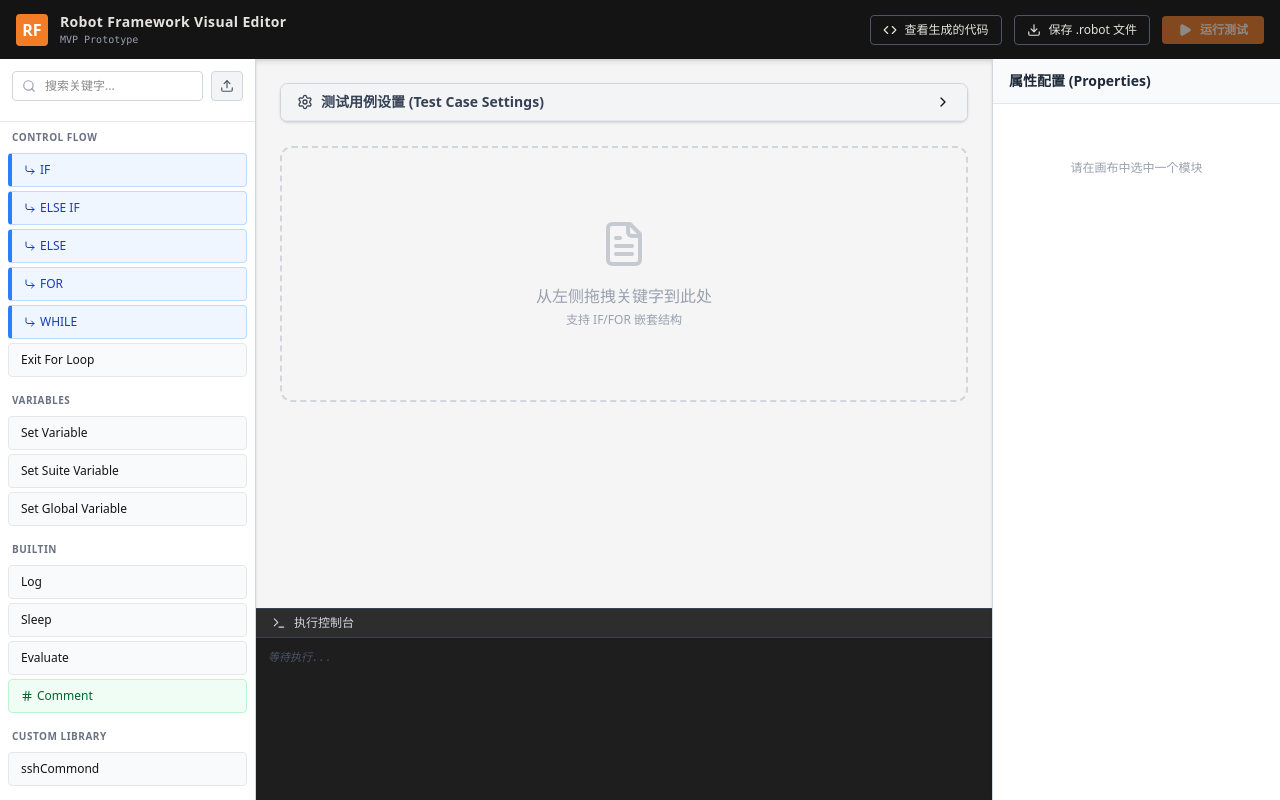
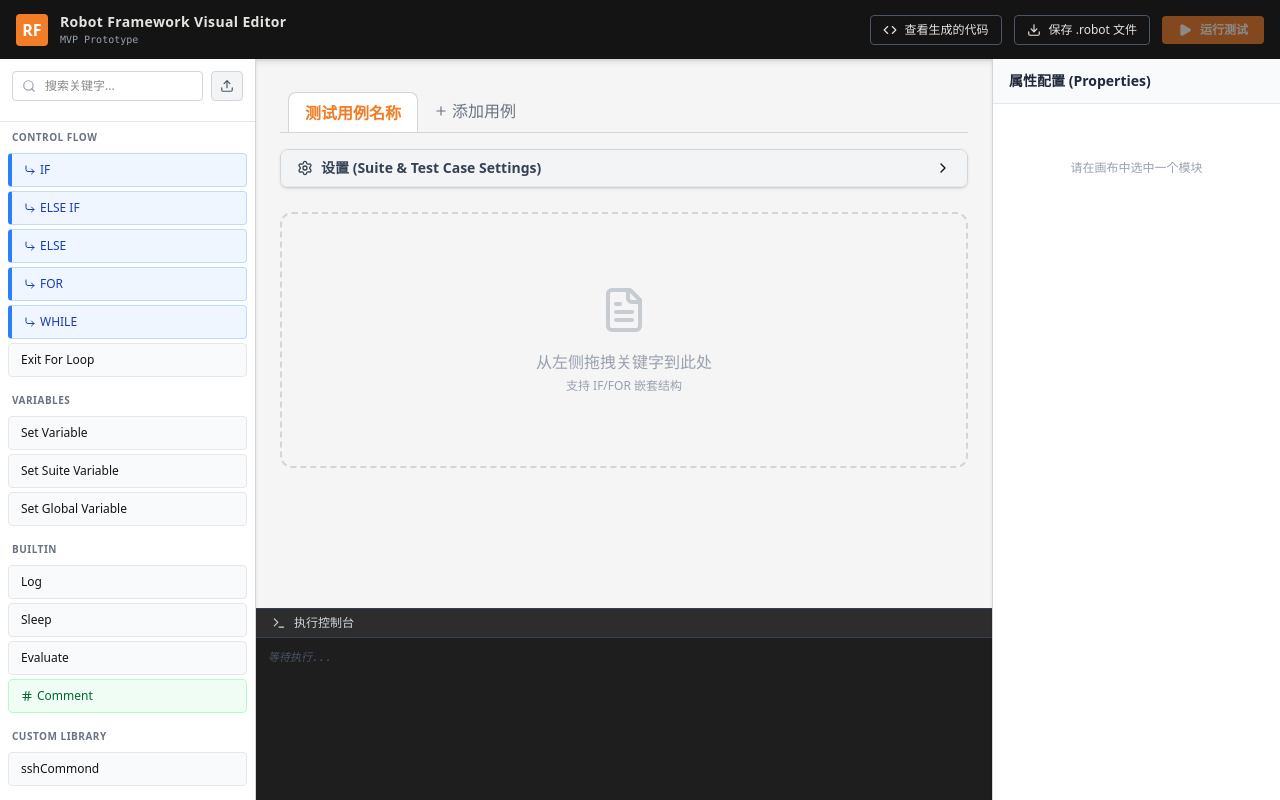
Before and after one commit to ZilongXiao-00/RobotFramework_Generator, a React (Vite) app: page / in a window 1280 px wide. Built offline with nearby package versions, Linux system fonts and the light colour scheme.

Commit message:
多个case

```diff
--- a/src/App.tsx
+++ b/src/App.tsx
@@ -13,13 +13,13 @@ const INITIAL_KEYWORD_LIBRARY = [
   { category: 'Control Flow', name: 'FOR', args: ['variable', 'IN', 'values'], desc: 'FOR loop', isContainer: true },
   { category: 'Control Flow', name: 'WHILE', args: ['condition'], desc: 'WHILE loop', isContainer: true },
   { category: 'Control Flow', name: 'Exit For Loop', args: [], desc: 'Stops executing the enclosing FOR loop.' },
-//   { category: 'Control Flow', name: 'Run Keyword If', args: ['condition', 'keyword'], desc: 'Runs the given keyword with the given arguments, if condition is true.' },
+  // { category: 'Control Flow', name: 'Run Keyword If', args: ['condition', 'keyword'], desc: 'Runs the given keyword with the given arguments, if condition is true.' },
   { category: 'Variables', name: 'Set Variable', args: ['value'], desc: 'Returns the given value (used for local assignment).' },
   { category: 'Variables', name: 'Set Suite Variable', args: ['name', 'value'], desc: 'Makes a variable available everywhere within the scope of the current suite.' },
   { category: 'Variables', name: 'Set Global Variable', args: ['name', 'value'], desc: 'Makes a variable available globally in all tests and suites.' },
   { category: 'BuiltIn', name: 'Log', args: ['message', 'level'], desc: 'Logs the given message.' },
   { category: 'BuiltIn', name: 'Sleep', args: ['time'], desc: 'Pauses the test.' },
-//   { category: 'BuiltIn', name: 'Should Be Equal As Strings', args: ['first', 'second'], desc: 'Fails if objects are unequal after converting them to strings.' },
+  // { category: 'BuiltIn', name: 'Should Be Equal As Strings', args: ['first', 'second'], desc: 'Fails if objects are unequal after converting them to strings.' },
   { category: 'BuiltIn', name: 'Evaluate', args: ['expression'], desc: 'Evaluates the given expression in Python and returns the result.' },
   { category: 'BuiltIn', name: 'Comment', args: ['text'], desc: 'Adds a comment.', isComment: true },
 //   { category: 'Custom Library', name: 'SERControl_DriverNoOccpuant', args: [], desc: 'Driver No Occpuant' },
@@ -32,13 +32,12 @@ const INITIAL_KEYWORD_LIBRARY = [
 //   { category: 'Custom Library', name: '初始化连接', args: ['车内/外机械臂'], desc: '车内/外机械臂' },
 //   { category: 'Custom Library', name: 'HMI_ShortPress_Button', args: ['button'], desc: 'HMIName Recovery time State' },
   { category: 'Custom Library', name: 'sshCommond', args: ['channel', 'command','arg'], desc: 'Execute SSH command' },
-//   { category: 'Custom Library', name: 'Should Be Equal As Strings', args: ['arg','rec_status'], desc: 'Execute SSH command' },
+  // { category: 'Custom Library', name: 'Should Be Equal As Strings', args: ['arg','rec_status'], desc: 'Execute SSH command' },
   { category: 'Custom', name: '空白模板 (Custom Code)', args: [], isCustomCode: true, desc: '手写代码' },
 ];
 
 export default function App() {
   const [library, setLibrary] = useState(INITIAL_KEYWORD_LIBRARY);
-  const [steps, setSteps] = useState([]);
   const [selectedStepId, setSelectedStepId] = useState(null);
   const [searchQuery, setSearchQuery] = useState('');
   const [showCode, setShowCode] = useState(false);
@@ -52,10 +51,35 @@ export default function App() {
   const [dropTarget, setDropTarget] = useState(null); // { id, position: 'before' | 'after' | 'inside' }
 
   // Test Case Settings
-  const [testCaseName, setTestCaseName] = useState('测试用例名称');
-  const [teardown, setTeardown] = useState('sshClose     ${SUITE START TIME}    ${SUITE_NAME}    ${TEST_NAME}');
+  const [testCases, setTestCases] = useState([
+    {
+      id: 'tc_1',
+      name: '测试用例名称',
+      teardown: 'sshClose     ${SUITE START TIME}    ${SUITE_NAME}    ${TEST_NAME}',
+      tags: '',
+      steps: []
+    }
+  ]);
+  const [activeTestCaseId, setActiveTestCaseId] = useState('tc_1');
   const [globalVars, setGlobalVars] = useState([{ name: '${channel}', value: '1' }]);
   const [showSettings, setShowSettings] = useState(false);
+
+  const activeTestCase = testCases.find(tc => tc.id === activeTestCaseId) || testCases[0];
+  const steps = activeTestCase.steps;
+
+  const setSteps = (updater) => {
+    setTestCases(prev => prev.map(tc => {
+      if (tc.id === activeTestCaseId) {
+        const newSteps = typeof updater === 'function' ? updater(tc.steps) : updater;
+        return { ...tc, steps: newSteps };
+      }
+      return tc;
+    }));
+  };
+
+  const updateActiveTestCase = (updates) => {
+    setTestCases(prev => prev.map(tc => tc.id === activeTestCaseId ? { ...tc, ...updates } : tc));
+  };
 
   // --- Import Keywords ---
   const handleImportKeywords = (e) => {
@@ -359,12 +383,19 @@ export default function App() {
     }
 
     code += '*** Test Cases ***\n';
-    code += `${testCaseName || 'Demo Visual Test Case'}\n`;
-    code += generateStepCode(steps, 1);
 
-    if (teardown) {
-      code += `    [Teardown]    ${teardown}\n`;
-    }
+    testCases.forEach(tc => {
+      code += `${tc.name || 'Demo Visual Test Case'}\n`;
+      if (tc.tags) {
+        code += `    [Tags]    ${tc.tags}\n`;
+      }
+      code += generateStepCode(tc.steps, 1);
+
+      if (tc.teardown) {
+        code += `    [Teardown]    ${tc.teardown}\n`;
+      }
+      code += '\n';
+    });
 
     return code;
   };
@@ -376,7 +407,7 @@ export default function App() {
     const url = URL.createObjectURL(blob);
     const a = document.createElement('a');
     a.href = url;
-    a.download = `${testCaseName || 'test_case'}.robot`;
+    a.download = `test_suite.robot`;
     document.body.appendChild(a);
     a.click();
     document.body.removeChild(a);
@@ -603,19 +634,60 @@ export default function App() {
           ) : (
             <div className="flex-1 p-6 overflow-y-auto" onDrop={handleCanvasDrop} onDragOver={handleDragOver}>
               <div className="max-w-3xl mx-auto min-h-full pb-32">
+                {/* Test Case Tabs */}
+                <div className="flex items-end gap-1 mb-4 border-b border-gray-300 overflow-x-auto pt-2 px-2">
+                  {testCases.map(tc => (
+                    <div
+                      key={tc.id}
+                      onClick={() => setActiveTestCaseId(tc.id)}
+                      className={`group flex items-center gap-2 px-4 py-2 rounded-t-lg border-t border-l border-r cursor-pointer whitespace-nowrap transition-colors ${activeTestCaseId === tc.id ? 'bg-white border-gray-300 text-[#F27D26] font-bold relative top-[1px]' : 'bg-gray-100 border-transparent text-gray-600 hover:bg-gray-200'}`}
+                    >
+                      {tc.name || '未命名用例'}
+                      {testCases.length > 1 && (
+                        <button
+                          onClick={(e) => {
+                            e.stopPropagation();
+                            const newTestCases = testCases.filter(t => t.id !== tc.id);
+                            setTestCases(newTestCases);
+                            if (activeTestCaseId === tc.id) {
+                              setActiveTestCaseId(newTestCases[0].id);
+                            }
+                          }}
+                          className={`ml-1 ${activeTestCaseId === tc.id ? 'text-gray-400 hover:text-red-500' : 'text-gray-400 opacity-0 group-hover:opacity-100 hover:text-red-500'}`}
+                        >
+                          <X size={14} />
+                        </button>
+                      )}
+                    </div>
+                  ))}
+                  <button
+                    onClick={() => {
+                      const newId = `tc_${Date.now()}`;
+                      setTestCases([...testCases, {
+                        id: newId,
+                        name: `新测试用例 ${testCases.length + 1}`,
+                        teardown: '',
+                        tags: '',
+                        steps: []
+                      }]);
+                      setActiveTestCaseId(newId);
+                    }}
+                    className="flex items-center gap-1 px-3 py-2 rounded-t-lg text-gray-500 hover:text-[#F27D26] hover:bg-gray-100 cursor-pointer whitespace-nowrap transition-colors mb-[1px]"
+                  >
+                    <Plus size={14} /> 添加用例
+                  </button>
+                </div>
+
                 {/* Test Case Settings */}
                 <div className="mb-6 bg-white border border-gray-300 rounded-lg shadow-sm overflow-hidden">
                   <div className="px-4 py-2 bg-gray-100 border-b border-gray-200 flex items-center justify-between cursor-pointer hover:bg-gray-200 transition-colors" onClick={() => setShowSettings(!showSettings)}>
-                    <div className="flex items-center gap-2 text-sm font-bold text-gray-700"><Settings size={16} /> 测试用例设置 (Test Case Settings)</div>
+                    <div className="flex items-center gap-2 text-sm font-bold text-gray-700"><Settings size={16} /> 设置 (Suite & Test Case Settings)</div>
                     {showSettings ? <ChevronDown size={16} /> : <ChevronRight size={16} />}
                   </div>
                   {showSettings && (
                     <div className="p-4 space-y-4">
-                      <div>
-                        <label className="block text-xs font-bold text-gray-700 mb-1">用例名称 (Test Case Name)</label>
-                        <input type="text" value={testCaseName} onChange={(e) => setTestCaseName(e.target.value)} className="w-full px-2 py-1.5 text-xs border border-gray-300 rounded focus:outline-none focus:border-[#F27D26]" />
-                      </div>
-                      <div>
+                      {/* Suite Settings */}
+                      <div className="pb-4 border-b border-gray-100">
                         <label className="block text-xs font-bold text-gray-700 mb-1">全局变量 (Suite Variables)</label>
                         <div className="space-y-2">
                           {globalVars.map((v, i) => (
@@ -629,9 +701,24 @@ export default function App() {
                           <button onClick={() => setGlobalVars([...globalVars, { name: '', value: '' }])} className="flex items-center gap-1 text-xs text-[#F27D26] font-medium hover:underline mt-2"><Plus size={12} /> 添加变量</button>
                         </div>
                       </div>
+
+                      {/* Active Test Case Settings */}
                       <div>
-                        <label className="block text-xs font-bold text-gray-700 mb-1">清理步骤 (Teardown)</label>
-                        <input type="text" value={teardown} onChange={(e) => setTeardown(e.target.value)} className="w-full px-2 py-1.5 text-xs font-mono border border-gray-300 rounded focus:outline-none focus:border-[#F27D26]" placeholder="例如: sshClose     ${SUITE START TIME}" />
+                        <h3 className="text-xs font-bold text-[#F27D26] mb-3 uppercase tracking-wider">当前用例设置 (Active Test Case)</h3>
+                        <div className="space-y-3">
+                          <div>
+                            <label className="block text-xs font-bold text-gray-700 mb-1">用例名称 (Test Case Name)</label>
+                            <input type="text" value={activeTestCase.name} onChange={(e) => updateActiveTestCase({ name: e.target.value })} className="w-full px-2 py-1.5 text-xs border border-gray-300 rounded focus:outline-none focus:border-[#F27D26]" />
+                          </div>
+                          <div>
+                            <label className="block text-xs font-bold text-gray-700 mb-1">标签 (Tags)</label>
+                            <input type="text" value={activeTestCase.tags || ''} onChange={(e) => updateActiveTestCase({ tags: e.target.value })} className="w-full px-2 py-1.5 text-xs border border-gray-300 rounded focus:outline-none focus:border-[#F27D26]" placeholder="例如: Done, Smoke" />
+                          </div>
+                          <div>
+                            <label className="block text-xs font-bold text-gray-700 mb-1">清理步骤 (Teardown)</label>
+                            <input type="text" value={activeTestCase.teardown || ''} onChange={(e) => updateActiveTestCase({ teardown: e.target.value })} className="w-full px-2 py-1.5 text-xs font-mono border border-gray-300 rounded focus:outline-none focus:border-[#F27D26]" placeholder="例如: sshClose     ${SUITE START TIME}" />
+                          </div>
+                        </div>
                       </div>
                     </div>
                   )}
```
